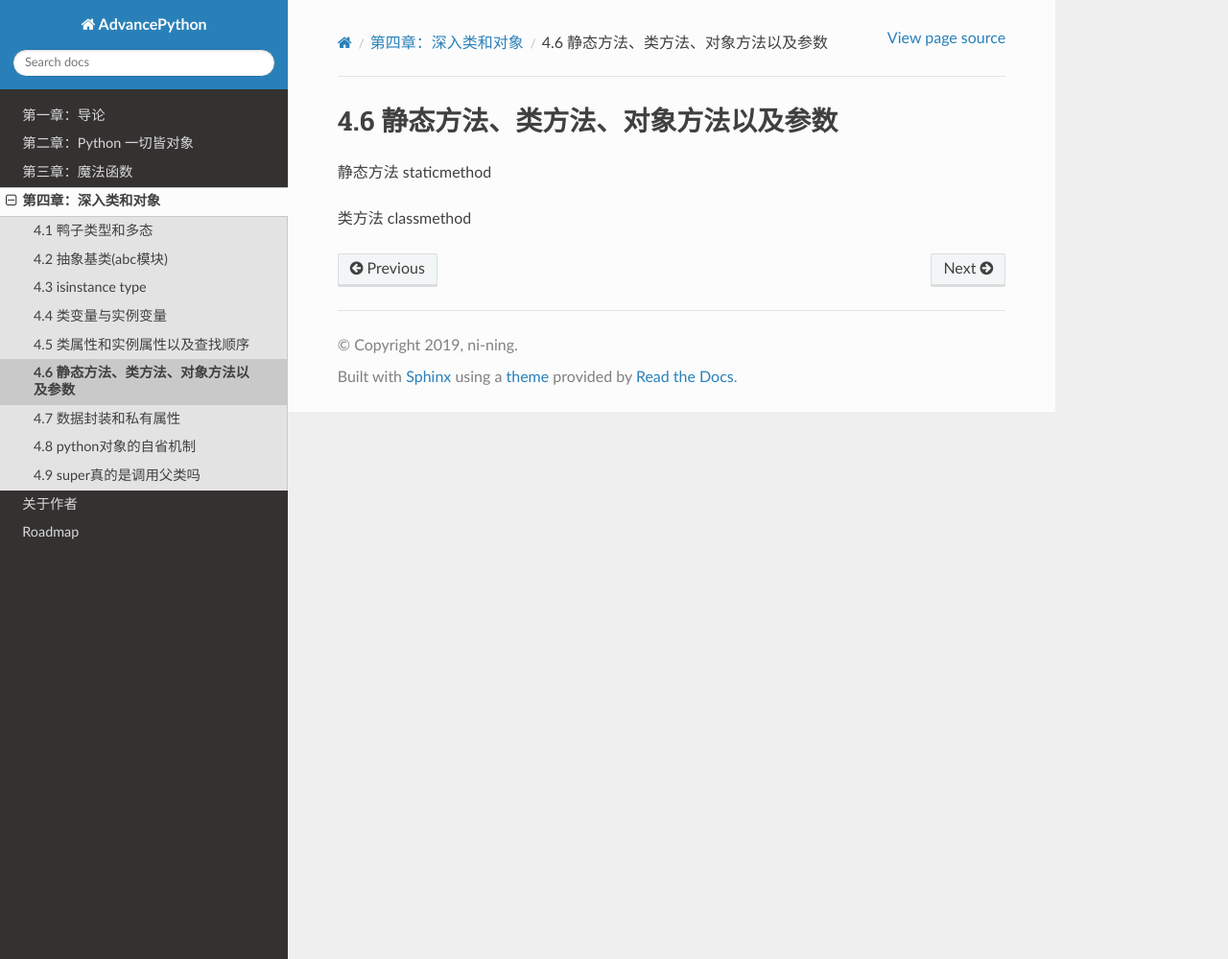
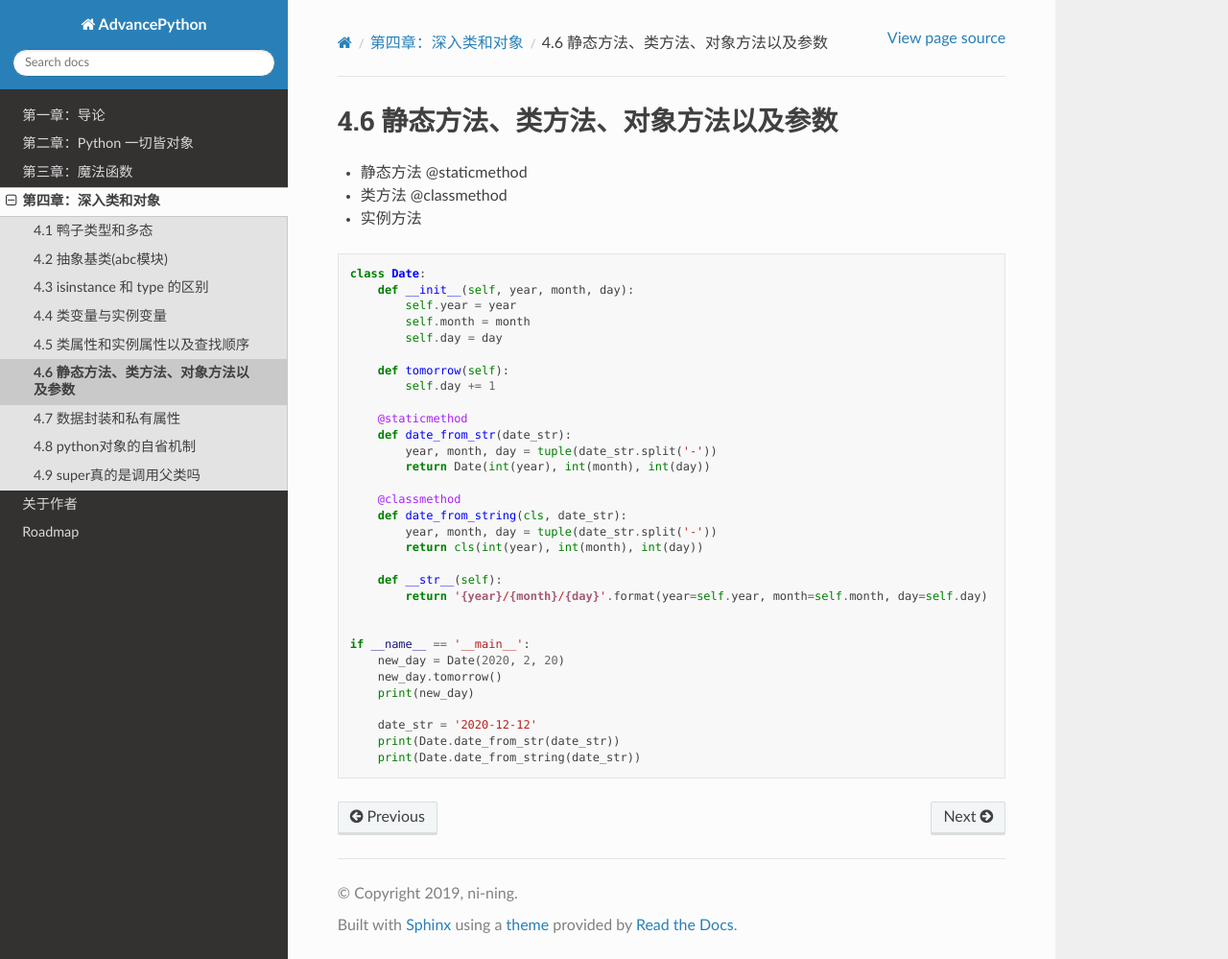
Before and after one commit to ni-ning/AdvancePython, a Sphinx documentation site: the page built from source/c04/p06_class_method.rst, in a window 1280 px wide and 999 px high. Shown: the whole window at 96% size. Built offline with Sphinx 7.4.7 and the Read the Docs theme 2.0.0, drawn with Linux system fonts in a browser that asks for light colours.

Commit message:
完善 c04

```diff
--- a/source/c04/p06_class_method.rst
+++ b/source/c04/p06_class_method.rst
@@ -2,8 +2,40 @@
 4.6 静态方法、类方法、对象方法以及参数
 ===============================
 
+- 静态方法 @staticmethod
+- 类方法 @classmethod
+- 实例方法
 
-静态方法 staticmethod
+.. code-block:: py
+
+    class Date:
+        def __init__(self, year, month, day):
+            self.year = year
+            self.month = month
+            self.day = day
+
+        def tomorrow(self):
+            self.day += 1
+
+        @staticmethod
+        def date_from_str(date_str):
+            year, month, day = tuple(date_str.split('-'))
+            return Date(int(year), int(month), int(day))
+
+        @classmethod
+        def date_from_string(cls, date_str):
+            year, month, day = tuple(date_str.split('-'))
+            return cls(int(year), int(month), int(day))
+
+        def __str__(self):
+            return '{year}/{month}/{day}'.format(year=self.year, month=self.month, day=self.day)
 
 
-类方法 classmethod
+    if __name__ == '__main__':
+        new_day = Date(2020, 2, 20)
+        new_day.tomorrow()
+        print(new_day)
+
+        date_str = '2020-12-12'
+        print(Date.date_from_str(date_str))
+        print(Date.date_from_string(date_str))
```
Also changed, not shown: source/c04/p02_abstract_base_class.rst (+43 -2 lines), source/c04/p03_isinstance_type.rst (+20 -1 lines), source/c04/p04_class_variable.rst (+21 -0 lines), source/c04/p05_attr_method.rst (added, +91 -0 lines), source/c04/p05_class_variable.rst (deleted, +0 -11 lines), source/c04/p07_private_method.rst (+22 -2 lines), source/c04/p08_private_method.rst (+26 -0 lines), source/c04/mro1.jpg (added), source/c04/mro2.jpg (added).
